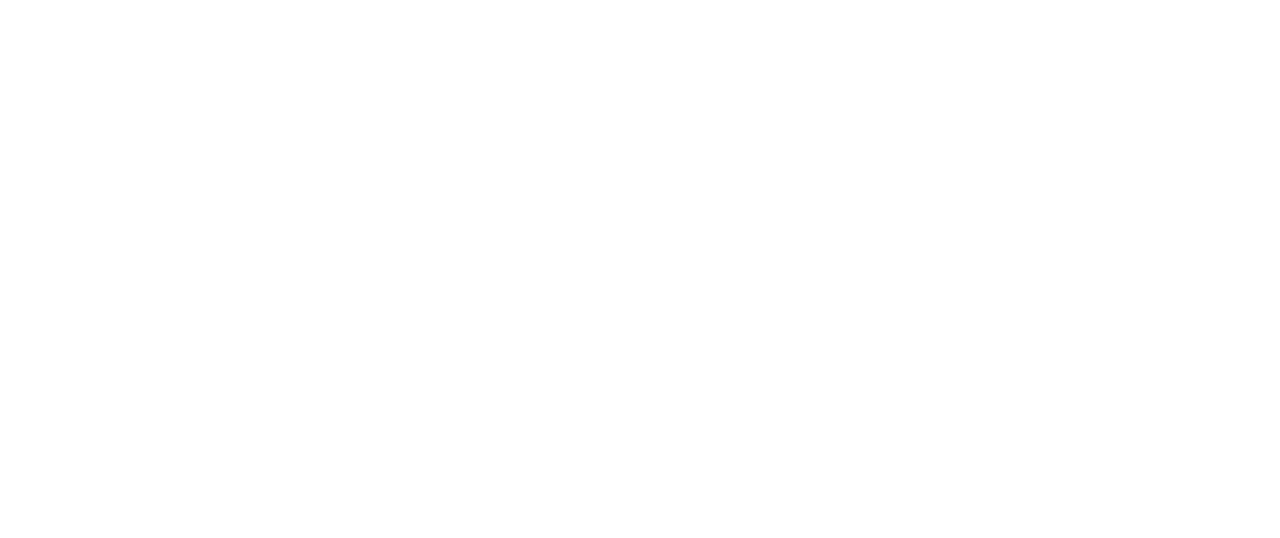
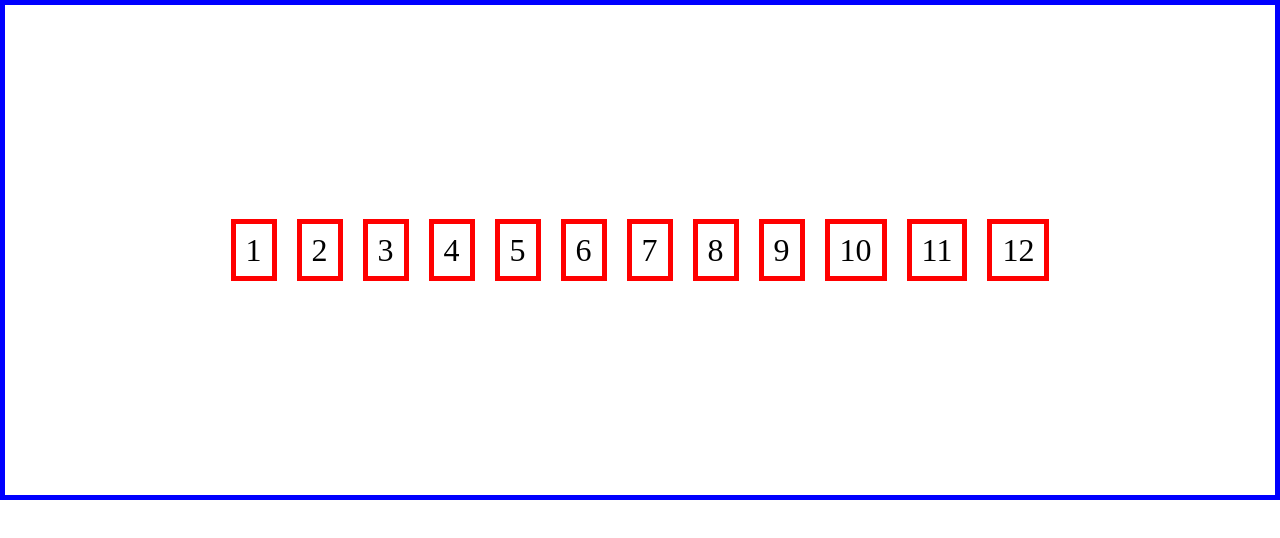
Before and after one commit to Ms-Julia30/FlexBox, a plain HTML site: page index.html in a window 1280 px wide. Drawn offline with Linux system fonts and the light colour scheme.

Commit message:
Add parent flex

```diff
--- a/assets/css/style.css
+++ b/assets/css/style.css
@@ -0,0 +1,33 @@
+* {
+    box-sizing: border-box;
+}
+
+.outerBlock {
+    border: 5px solid blue;
+    height: 500px;
+}
+
+.innerBlock {
+    border: 5px solid red;
+    padding: 10px;
+    font-size: 2rem;
+   /*margin: 10px;*/
+}
+
+.flexParent {
+    display: flex;
+    flex-direction: row;
+    justify-content: center; /* main-axis; */
+    align-items: center; /* cross-axis ;*/
+    gap: 20px;
+    flex-wrap: wrap;
+    /*flex-flow: row wrap;*/
+}
+
+.flexChild {
+
+}
+
+.child3 {
+   /* margin-left: auto; */
+}
--- a/index.html
+++ b/index.html
@@ -13,6 +13,19 @@
     <link rel="stylesheet" href="./assets/css/style.css">
 </head>
 <body>
-
+    <div class="outerBlock flexParent">
+    <div class="innerBlock flexChild child1">1</div>
+    <div class="innerBlock flexChild child2">2</div>
+    <div class="innerBlock flexChild child3">3</div>
+    <div class="innerBlock flexChild child4">4</div>
+    <div class="innerBlock flexChild child1">5</div>
+    <div class="innerBlock flexChild child2">6</div>
+    <div class="innerBlock flexChild child3">7</div>
+    <div class="innerBlock flexChild child4">8</div>
+    <div class="innerBlock flexChild child1">9</div>
+    <div class="innerBlock flexChild child2">10</div>
+    <div class="innerBlock flexChild child3">11</div>
+    <div class="innerBlock flexChild child4">12</div>
+</div>
 </body>
 </html>
```
